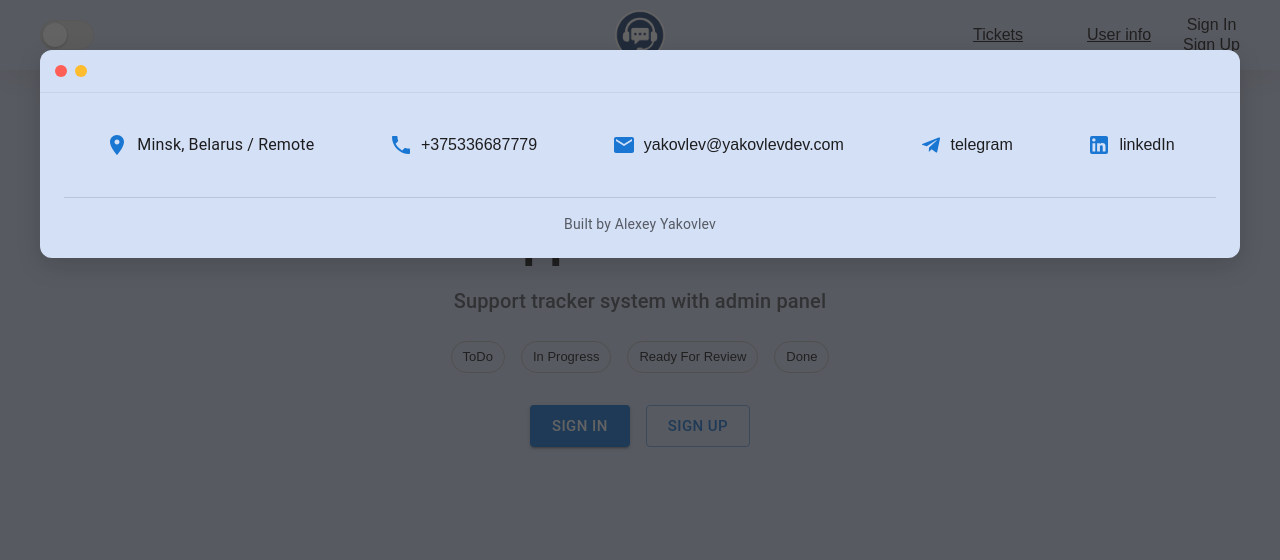
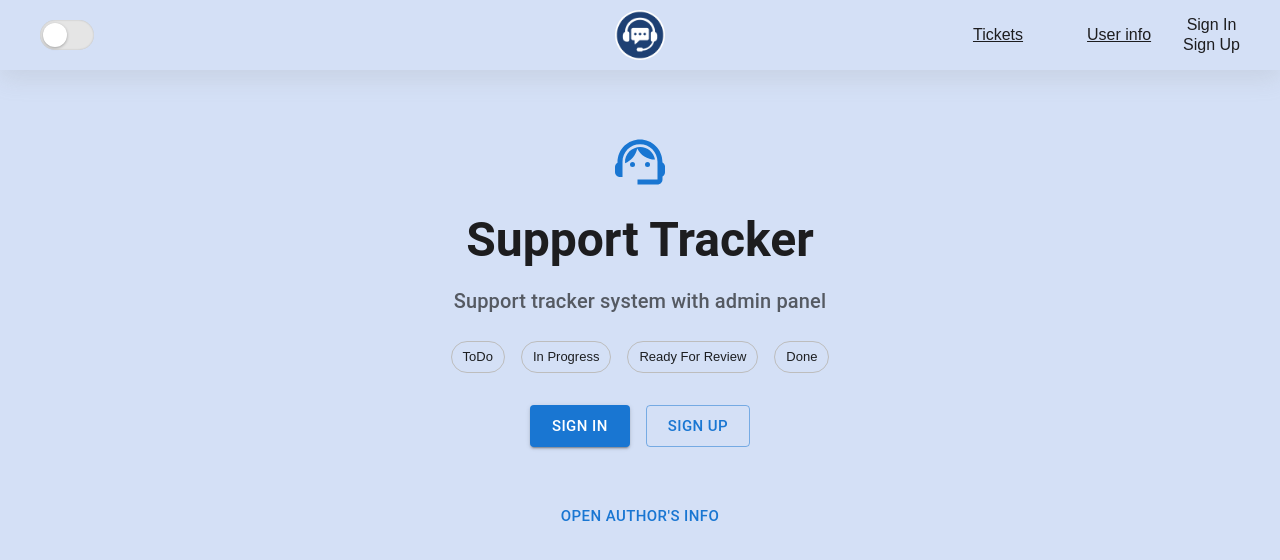
Before and after one commit to montaana01/ticket-tracker-frontend, a React (Vite) app: page / in a window 1280 px wide. Shown: the top 560 px of the page. Built offline with nearby package versions, Linux system fonts and the light colour scheme; no server answers.

Commit message:
refactor: update main page logic

```diff
--- a/src/pages/main/index.tsx
+++ b/src/pages/main/index.tsx
@@ -11,8 +11,10 @@ import {
 import { useNavigate } from 'react-router';
 import { PATHS } from '../../constants/PATHS';
 import { useAuth } from '../../hooks/useAuth';
+import { useState } from 'react';
 
 export const MainPage = () => {
+  const [isInfoOpen, setInfoOpen] = useState(false);
   const navigate = useNavigate();
   const { role } = useAuth();
 
@@ -81,8 +83,11 @@ export const MainPage = () => {
             </Button>
           )}
         </Box>
+        <Button variant="text" size="large" onClick={() => setInfoOpen(true)}>
+          Open author&#39;s info
+        </Button>
       </Container>
-      <MacWindow defaultOpen>
+      <MacWindow isOpen={isInfoOpen} onClose={() => setInfoOpen(false)}>
         <Box
           sx={{
             display: 'flex',
```
